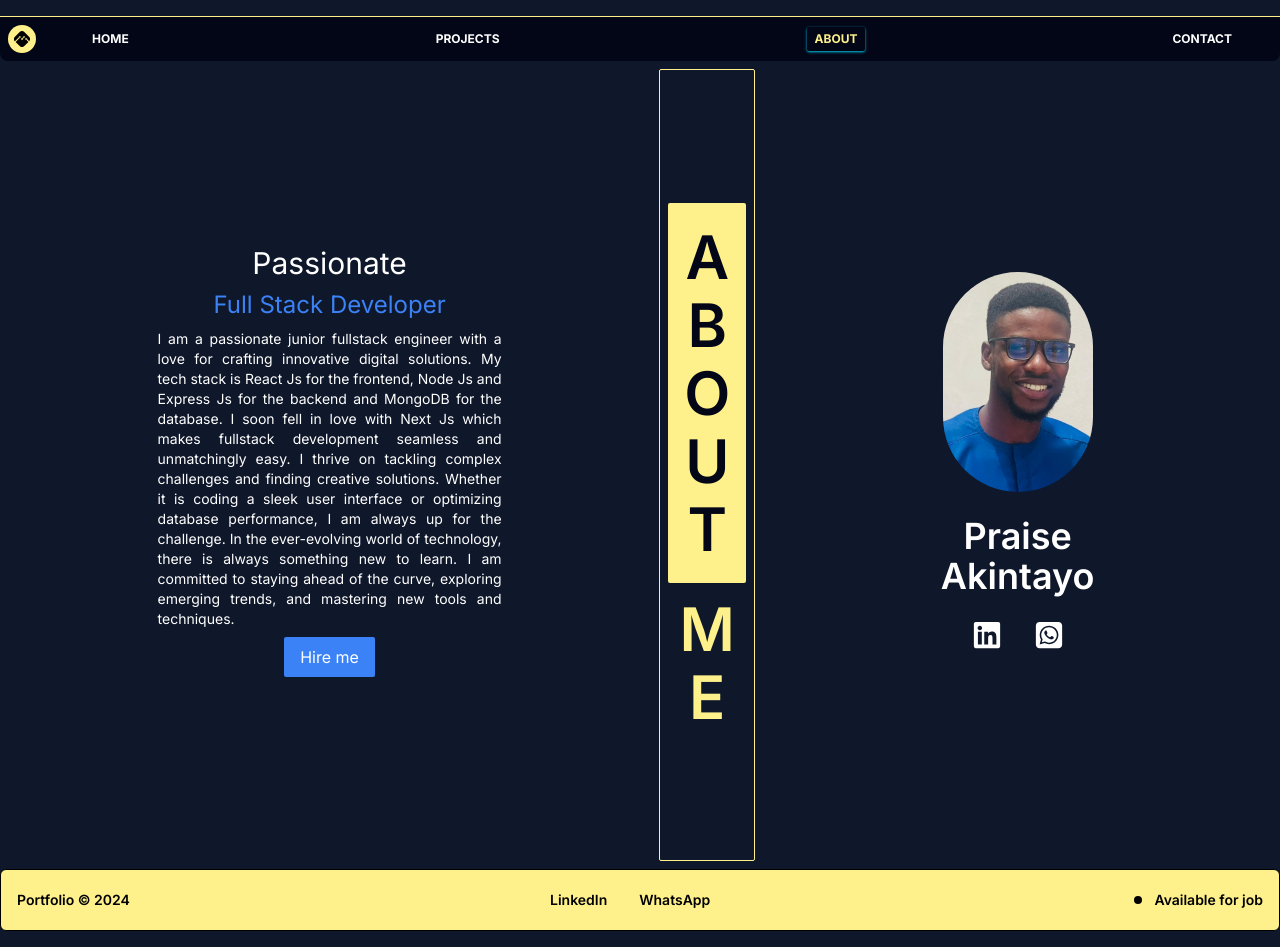
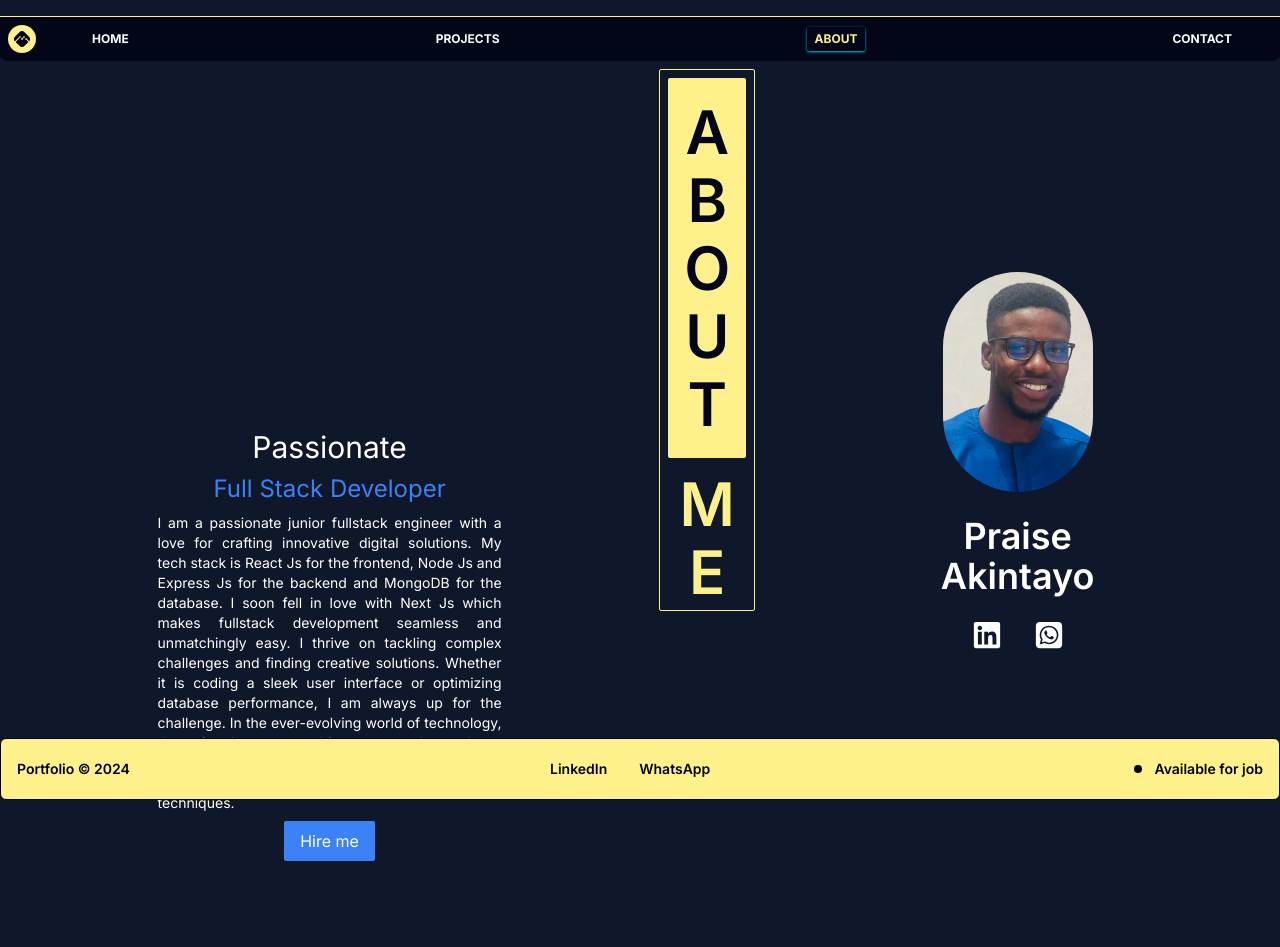
Before and after one commit to PraktyDev/portofolioApp, a Next.js app: page /about in a window 1280 px wide. Built offline with nearby package versions, Linux system fonts and the light colour scheme.

Commit message:
seventh commit

```diff
--- a/package.json
+++ b/package.json
@@ -15,7 +15,8 @@
     "react": "^18",
     "react-dom": "^18",
     "react-icons": "^5.0.1",
-    "react-loader-spinner": "^6.1.6"
+    "react-loader-spinner": "^6.1.6",
+    "swiper": "^11.1.3"
   },
   "devDependencies": {
     "autoprefixer": "^10.0.1",
--- a/src/app/about/page.js
+++ b/src/app/about/page.js
@@ -6,7 +6,7 @@ import Link from "next/link";
 const Aboutpage = () => {
   return (
     <div className="container h-full laptop:h-screen overflow-hidden flex flex-col laptop:flex-row mx-auto justify-evenly ">
-      <div className="flex flex-col gap-2 items-center justify-center mb-10 laptop:mb-0">
+      <div className="flex flex-col my-auto gap-2 items-center justify-center mb-10 laptop:mb-0">
         <h1 className="text-white text-3xl laptop:mb-0 ">Passionate</h1>
         <h2 className="text-2xl text-blue-500">Full Stack Developer</h2>
         <p className="text-white text-sm laptop:text-md w-full px-5 laptop:w-96 text-center laptop:text-justify">I am a passionate junior fullstack engineer with a love for crafting innovative digital solutions. My tech stack is React Js for the frontend, Node Js and Express Js for the backend and MongoDB for the database. I soon fell in love with Next Js which makes fullstack development seamless and unmatchingly easy.
@@ -15,7 +15,7 @@ const Aboutpage = () => {
         </p>
         <div className="flex"><Link href="https://wa.link/l8cd8e" className="bg-blue-500 hover:bg-blue-400 text-white rounded-sm py-2 px-4">Hire me</Link></div>
       </div>
-      <ul className="mt-2 rounded-sm text-white text-xl laptop:text-6xl border border-1 border-yellow-200 p-2 uppercase justify-center flex laptop:flex-col gap-4 font-semibold">
+      <ul className="mt-2 my-auto rounded-sm text-white text-xl laptop:text-6xl border border-1 border-yellow-200 p-2 uppercase justify-center flex laptop:flex-col gap-4 font-semibold">
         <div className="flex laptop:flex-col gap-2 items-center bg-yellow-200 px-4 py-2 laptop:py-6 rounded-sm text-slate-950">
           <li>a</li>
           <li>b</li>
@@ -29,7 +29,7 @@ const Aboutpage = () => {
           <li>e</li>
         </div>
       </ul>
-      <div className="flex flex-col gap-6 items-center justify-center p-12">
+      <div className="flex my-auto flex-col gap-6 items-center justify-center p-12">
         <Image alt="profile" src={"/assets/images/profile.jpg"} width={150} height={150} className="rounded-full " />
         <h1 className="text-white text-3xl laptop:text-4xl font-semibold text-center">Praise<br/>Akintayo</h1>
         <div className="flex gap-8 text-3xl text-white">
--- a/src/app/projects/page.js
+++ b/src/app/projects/page.js
@@ -2,7 +2,7 @@ import ProjectCard from "@components/ProjectCard"
 
 const Projectspage = () => {
   return (
-    <div className="container mx-auto h-full">
+    <div className="container mx-auto h-screen">
         <div className="grid grid-cols-1 tablet:grid-cols-2 laptop:grid-cols-3 desktop:grid-cols-4 gap-4 my-4 mx-10">
             <ProjectCard />
             <ProjectCard />
--- a/src/components/Body.js
+++ b/src/components/Body.js
@@ -3,6 +3,7 @@ import { BsArrowUpRightCircleFill } from "react-icons/bs";
 import { GoDotFill } from "react-icons/go";
 import Button from './Button';
 import Link from 'next/link';
+import Slider from './Slider'
 
 
 const FetchApi = async () =>{
@@ -10,9 +11,12 @@ const FetchApi = async () =>{
     return response.json();
 }
 
+
 const FetchDogs = async () =>{
-    const response = await fetch('https://dog.ceo/api/breeds/image/random');
-    return response.json();
+    // setInterval(async() => {
+        const response = await fetch('https://dog.ceo/api/breeds/image/random');
+        return response.json();
+    // }, 100);
 }
 
 const Body = async () => {
@@ -22,9 +26,11 @@ const Body = async () => {
     //         FetchDogs();
     //     }, 10000);
     // },[])
-    const dogsPromise = FetchDogs();
+    const dogsPromise = FetchDogs()
+
     const apiPromise = FetchApi()
-    const [dogs, api] = await Promise.all([dogsPromise, apiPromise])
+
+    const [dog, api] = await Promise.all([dogsPromise, apiPromise])
 
   return (
     <div className="flex flex-col laptop:flex-row gap-1 my-1 justify-between">
@@ -71,8 +77,9 @@ const Body = async () => {
         </div>
 
         <div className="basis-1/2 rounded-md bg-gradient-to-bl from-slate-900 to-rose-600 p-[1px] ">
-            <div className="p-4 flex items-center justify-center h-full w-full rounded-md bg-slate-950 ">
-                <Link href='/projects' className='' ><Button label='View my Projects' /></Link>
+            <div className="p-4 flex flex-col gap-6 justify-center h-full w-full rounded-md bg-slate-950 ">
+                <Link href='/projects' className='flex justify-end' ><Button label='View my Projects' /></Link>
+                <Slider />
             </div>
         </div>
 
@@ -93,7 +100,7 @@ const Body = async () => {
                 </div>
 
                 <div className="bg-slate-800 mx-auto flex justify-center items-center rounded-full ">
-                    <img  alt="dog image" className="" src={dogs.message} width={100} height={100} />
+                    <img  alt="dog image" className="" src={dog.message} width={100} height={100} />
                 </div>
             </div>
 
--- a/src/components/Footer.js
+++ b/src/components/Footer.js
@@ -3,7 +3,7 @@ import { GoDotFill } from 'react-icons/go'
 
 const Footer = () => {
   return (
-    <footer className='relative bottom-0 bg-yellow-200 container mt-2 mx-auto flex rounded-md border-black border text-black font-semibold gap-1 p-4 justify-between items-center'>
+    <footer className='sticky z-10 bottom-0 bg-yellow-200 container mt-2 mx-auto flex rounded-md border-black border text-black font-semibold gap-1 p-4 justify-between items-center'>
         <div className='text-sm'>
             <p>Portfolio &copy; 2024</p>
         </div>
--- /dev/null
+++ b/src/components/Slider.js
@@ -0,0 +1,29 @@
+'use client'
+import React, { useRef, useState } from 'react';
+// Import Swiper React components
+import { Swiper, SwiperSlide } from 'swiper/react';
+
+// Import Swiper styles
+import 'swiper/css';
+import 'swiper/css/effect-cards';
+
+
+// import required modules
+import { EffectCards } from 'swiper/modules';
+
+export default function Slider() {
+  return (
+    <>
+      <Swiper
+        effect={'cards'}
+        grabCursor={true}
+        modules={[EffectCards]}
+        className="w-72 h-72 tablet:w-80 tablet:h-80 laptop:w-96 laptop:h-96 mb-10 laptop:mb-0 overflow-hidden"
+      >
+        <SwiperSlide className="rounded-md bg-blue-500">Slide 1</SwiperSlide>
+        <SwiperSlide className="rounded-md bg-yellow-500">Slide 2</SwiperSlide>
+        <SwiperSlide className="rounded-md bg-orange-400">Slide 3</SwiperSlide>
+      </Swiper>
+    </>
+  );
+}
```
Also changed, not shown: 1 other file (tests, documents, lock files or other folders).
